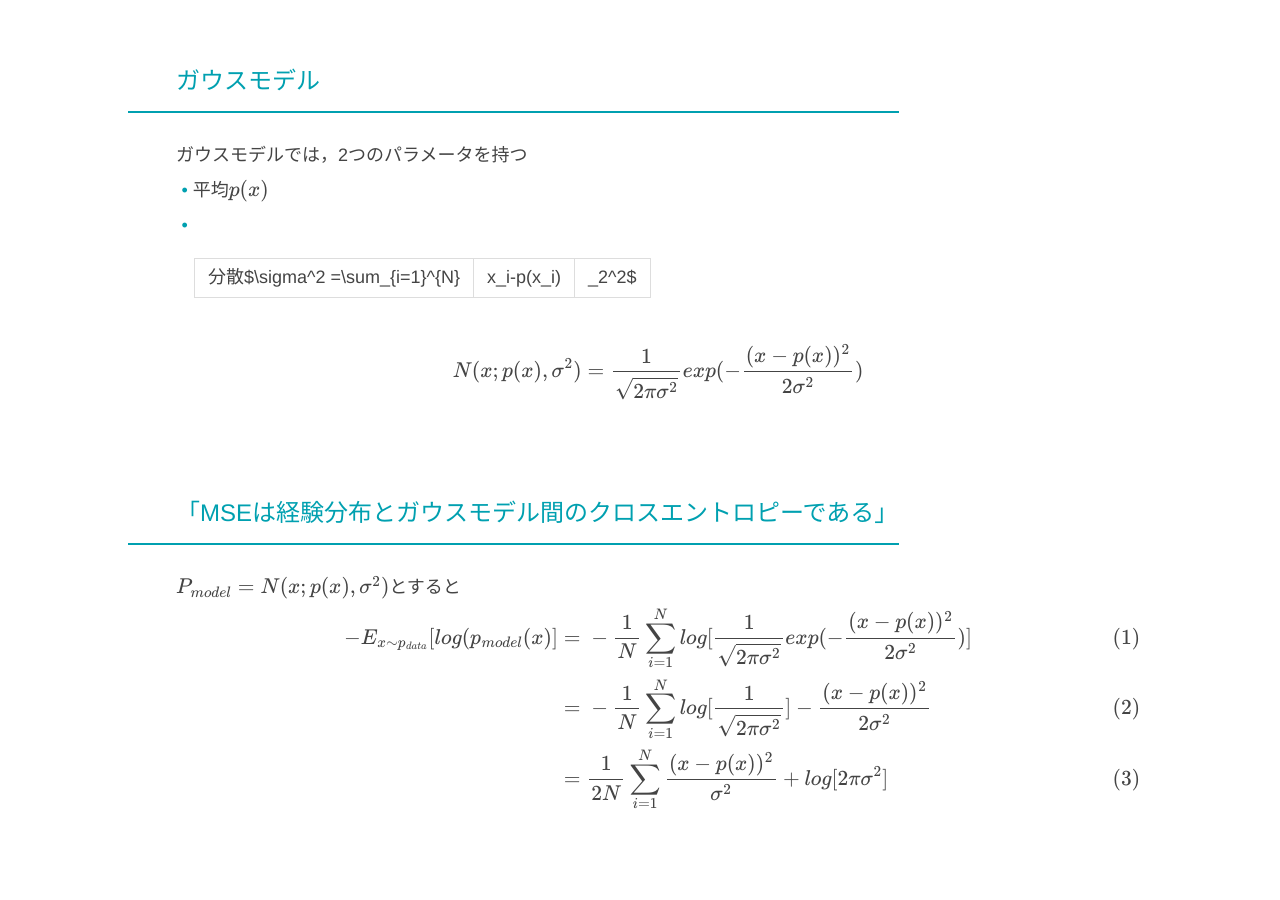
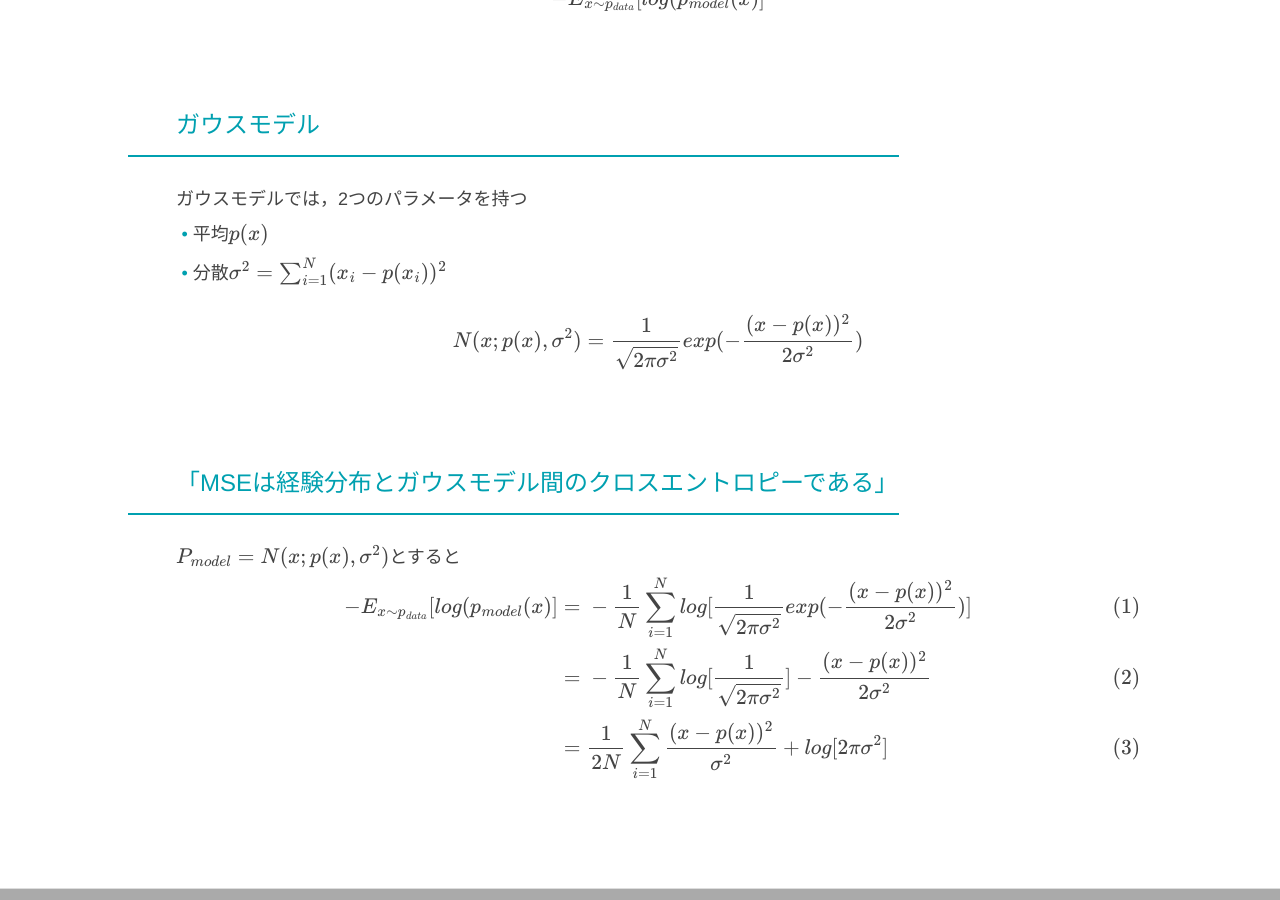
Before and after one commit to salty-vanilla/page_test, a Jekyll site: the page built from _posts/2018-05-06-MSE is CrossEntropy between emprical distribution and Gauss model.md, in a window 1280 px wide and 900 px high, scrolled down 620 px. Built offline with Jekyll 4.4.1, drawn with Linux system fonts in a browser that asks for light colours; formulas are drawn with MathJax 3.

Commit message:
Update 2018-05-06-MSE is CrossEntropy between emprical distribution and Gauss model.md

```diff
--- a/_posts/2018-05-06-MSE is CrossEntropy between emprical distribution and Gauss model.md
+++ b/_posts/2018-05-06-MSE is CrossEntropy between emprical distribution and Gauss model.md
@@ -9,13 +9,15 @@ $$ MSE(y_{true}, y_{pred}) = \frac{1}{N}\sum_{i=1}^{N}|y_{pred}-y_{true}|_2^2 $$
 ## 最尤推定
 最尤推定は経験分布$p_{data}$とモデル分布$p_{model}$のKLDを最小化することとみなせる
 $$ D_{KL}(p_{data}| p_{model}) =  E_{x\sim p_{data}}[log(p_{data}(x)-log(p_{model}(x)]$$
+
 左項はデータの生成過程にあたる．モデルの関数には関わりを持たないため，以下だけ最小化すればよい
+
 $$ -E_{x\sim p_{data}}[log(p_{model}(x)]$$
 
 ## ガウスモデル
 ガウスモデルでは，2つのパラメータを持つ
 * 平均$p(x)$
-* 分散$\sigma^2 =\sum_{i=1}^{N}|x_i-p(x_i)|_2^2$
+* 分散$\sigma^2 =\sum_{i=1}^{N}(x_i-p(x_i))^2$
 
 $$ N(x;p(x),\sigma^2) = \frac{1}{\sqrt{2\pi\sigma^2}}exp(-\frac{(x-p(x))^2}{2\sigma^2}) $$
 
```
